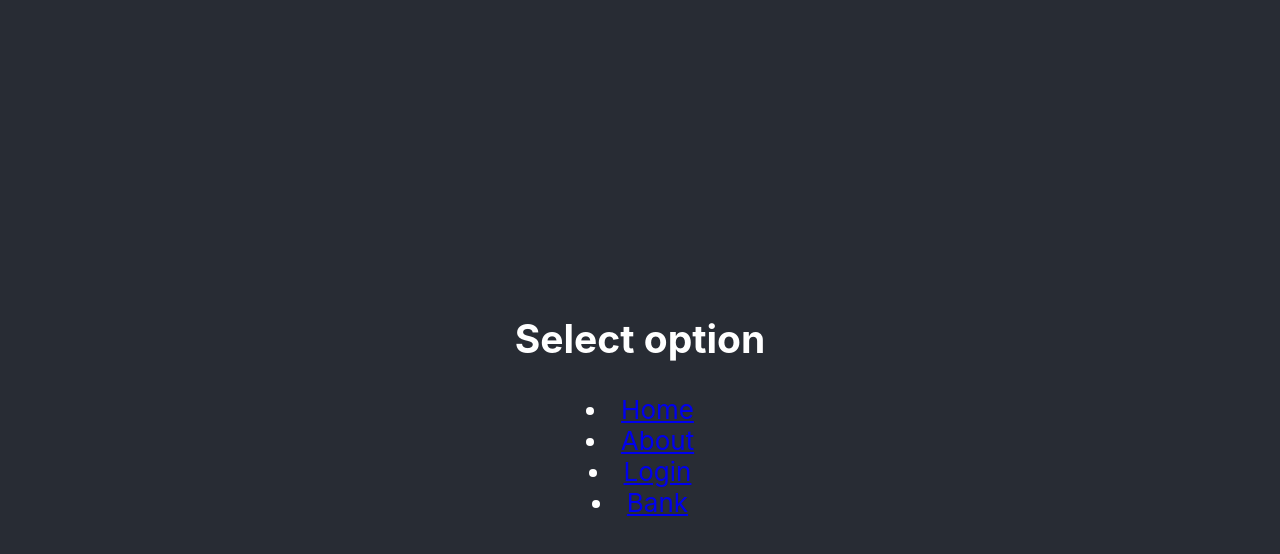
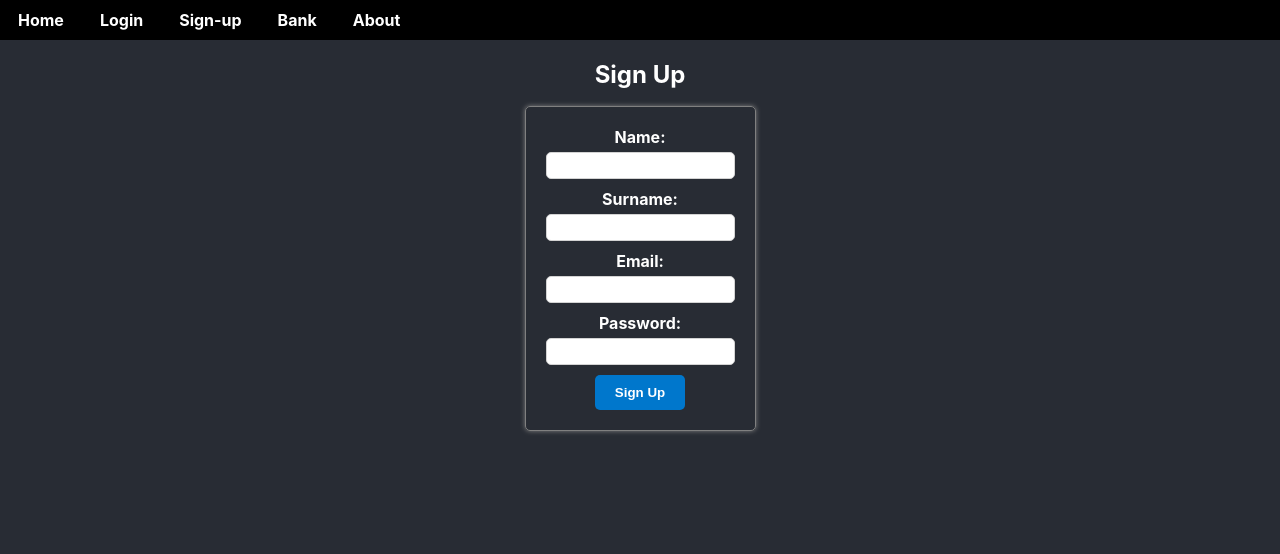
Before and after one commit to hmannelig/bank-app-front, a React (Create React App) app in the folder bank-app-front/: page /signup in a window 1280 px wide. Shown: the top 554 px of the page. Built offline with nearby package versions, Linux system fonts and the light colour scheme.

Commit message:
create sign up page

```diff
--- a/bank-app-front/src/App.css
+++ b/bank-app-front/src/App.css
@@ -16,11 +16,11 @@
 .App-header {
   background-color: #282c34;
   min-height: 100vh;
-  display: flex;
-  flex-direction: column;
+  /* display: flex; */
+  /* flex-direction: column;
   align-items: center;
-  justify-content: center;
-  font-size: calc(10px + 2vmin);
+  justify-content: center; */
+  /* font-size: calc(10px + 2vmin); */
   color: white;
 }
 
@@ -36,3 +36,35 @@
     transform: rotate(360deg);
   }
 }
+
+nav {
+  display: flex;
+  justify-content: space-between;
+  align-items: center;
+  background-color: #000000;
+  padding: 10px;
+}
+
+ul {
+  display: flex;
+  list-style: none;
+  margin: 0;
+  padding: 0;
+}
+
+li {
+  margin-right: 20px;
+}
+
+li:last-child {
+  margin-right: 0;
+}
+
+.custom-link {
+  color: #fff;
+  /* background-color: #007bff; */
+  padding: 8px 8px;
+  /* border-radius: 4px; */
+  text-decoration: none;
+  font-weight: bold;
+}
--- a/bank-app-front/src/App.js
+++ b/bank-app-front/src/App.js
@@ -1,45 +1,52 @@
-import logo from "./logo.svg";
 import "./App.css";
-import { createRoot } from "react-dom/client";
-import {
-  createBrowserRouter,
-  RouterProvider,
-  Route,
-  Routes,
-  Link,
-  BrowserRouter,
-} from "react-router-dom";
+import { Route, Routes, Link, BrowserRouter } from "react-router-dom";
 import Main from "./components/Main";
 import About from "./components/pages/about/About";
 import Bank from "./components/pages/bank/Bank";
 import Login from "./components/pages/login/Login";
 import Home from "./components/pages/home/Home";
+import SignUp from "./components/pages/signup/SignUp";
 
 function App() {
   return (
     <div className="App">
       <header className="App-header">
-        <h2>Select option</h2>
         <BrowserRouter>
           <nav>
+            <ul>
               <li>
-              <Link to="/home">Home</Link>
+                <Link to="/home" className="custom-link">
+                  Home
+                </Link>
               </li>
               <li>
-              <Link to="/about">About</Link>
+                <Link to="/login" className="custom-link">
+                  Login
+                </Link>
               </li>
               <li>
-              <Link to="/login">Login</Link>
+                <Link to="/signup" className="custom-link">
+                  Sign-up
+                </Link>
               </li>
               <li>
-              <Link to="/bank">Bank</Link>
+                <Link to="/bank" className="custom-link">
+                  Bank
+                </Link>
               </li>
+              <li>
+                <Link to="/about" className="custom-link">
+                  About
+                </Link>
+              </li>
+            </ul>
           </nav>
           <Routes>
             <Route path="/home" element={<Home />} />
+            <Route path="/login" element={<Login />} />
+            <Route path="/signup" element={<SignUp />} />
+            <Route path="/bank" element={<Bank />} />
             <Route path="/about" element={<About />} />
-            <Route path="/bank" element={<Bank />} />
-            <Route path="/login" element={<Login />} />
           </Routes>
         </BrowserRouter>
       </header>
--- a/bank-app-front/src/components/pages/login/Login.js
+++ b/bank-app-front/src/components/pages/login/Login.js
@@ -17,7 +17,7 @@ function Login() {
   const handleFormSubmit = (event) => {
     event.preventDefault();
     console.log(`Username: ${username}, Password: ${password}`);
-    // Add your login logic here
+    // Add login logic here
   };
 
   return (
--- /dev/null
+++ b/bank-app-front/src/components/pages/signup/SignUp.css
@@ -0,0 +1,44 @@
+.signup-container {
+  display: flex;
+  justify-content: center;
+  align-items: center;
+  height: 40vh;
+}
+
+.signup-form {
+  display: flex;
+  flex-direction: column;
+  justify-content: center;
+  align-items: center;
+  border: 1px solid gray;
+  padding: 20px;
+  border-radius: 5px;
+  box-shadow: 0 0 5px gray;
+}
+
+.signup-input {
+  display: flex;
+  flex-direction: column;
+  margin-bottom: 10px;
+}
+
+.signup-input label {
+  font-weight: bold;
+  margin-bottom: 5px;
+}
+
+.signup-input input {
+  padding: 5px;
+  border-radius: 5px;
+  border: 1px solid lightgray;
+}
+
+.signup-button {
+  background-color: #0077cc;
+  color: white;
+  padding: 10px 20px;
+  border: none;
+  border-radius: 5px;
+  font-weight: bold;
+  cursor: pointer;
+}
--- /dev/null
+++ b/bank-app-front/src/components/pages/signup/SignUp.js
@@ -0,0 +1,89 @@
+import React, { useState } from "react";
+import "./SignUp.css";
+
+function SignUp() {
+  const [name, setName] = useState("");
+  const [surname, setSurname] = useState("");
+  const [email, setEmail] = useState("");
+  const [password, setPassword] = useState("");
+
+  const handleNameChange = (event) => {
+    setName(event.target.value);
+  };
+
+  const handleSurnameChange = (event) => {
+    setSurname(event.target.value);
+  };
+
+  const handleEmailChange = (event) => {
+    setEmail(event.target.value);
+  };
+
+  const handlePasswordChange = (event) => {
+    setPassword(event.target.value);
+  };
+
+  const handleSubmit = (event) => {
+    event.preventDefault();
+    console.log("Name:", name);
+    console.log("Surname:", surname);
+    console.log("Email:", email);
+    console.log("Password:", password);
+    // add logic to handle the sign-up process here
+  };
+
+  return (
+    <div>
+      <h2>Sign Up</h2>
+      <div className="signup-container">
+        <form onSubmit={handleSubmit} className="signup-form">
+          <div className="signup-input">
+            <label htmlFor="name">Name:</label>
+            <input
+              type="text"
+              id="name"
+              name="name"
+              value={name}
+              onChange={handleNameChange}
+            />
+          </div>
+          <div className="signup-input">
+            <label htmlFor="surname">Surname:</label>
+            <input
+              type="text"
+              id="surname"
+              name="surname"
+              value={surname}
+              onChange={handleSurnameChange}
+            />
+          </div>
+          <div className="signup-input">
+            <label htmlFor="email">Email:</label>
+            <input
+              type="email"
+              id="email"
+              name="email"
+              value={email}
+              onChange={handleEmailChange}
+            />
+          </div>
+          <div className="signup-input">
+            <label htmlFor="password">Password:</label>
+            <input
+              type="password"
+              id="password"
+              name="password"
+              value={password}
+              onChange={handlePasswordChange}
+            />
+          </div>
+          <button type="submit" className="signup-button">
+            Sign Up
+          </button>
+        </form>
+      </div>
+    </div>
+  );
+}
+
+export default SignUp;
```
Lines whose indentation alone changed are shown as unchanged.
